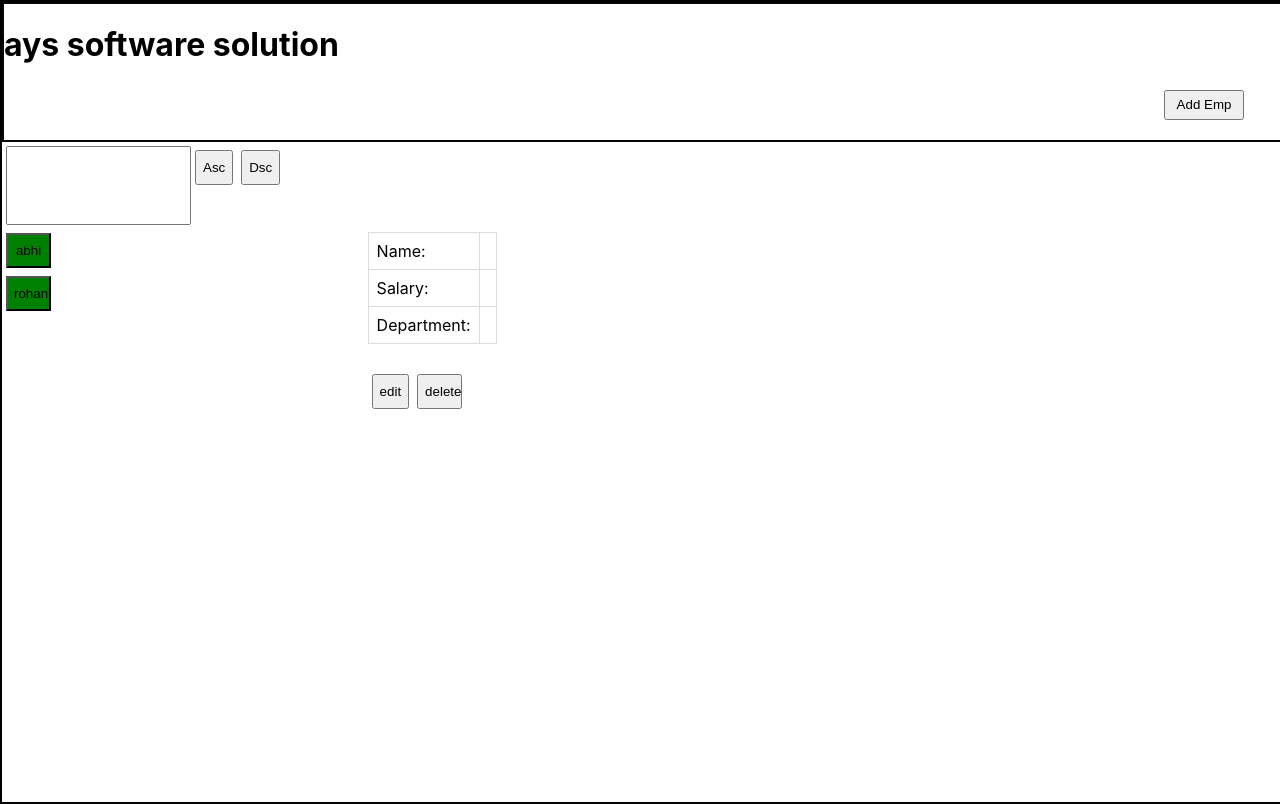
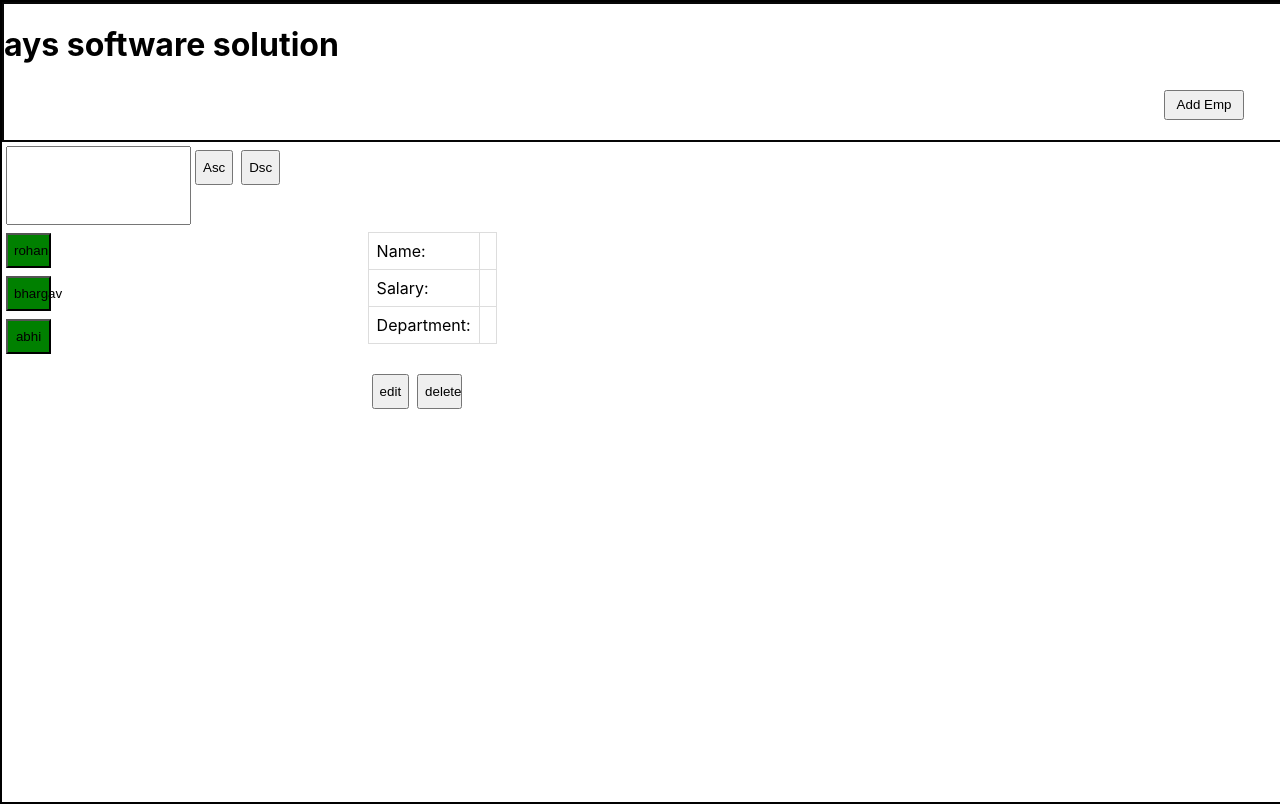
Before and after one commit to Abhishek-shinde-1818/employee-management-system-react, a React (Create React App) app: page / in a window 1280 px wide. Built offline with nearby package versions, Linux system fonts and the light colour scheme.

Commit message:
search asc and dec function added

```diff
--- a/src/App.js
+++ b/src/App.js
@@ -19,6 +19,12 @@ const App = () => {
       name:"rohan",
       salary:35000,
       dept:"ENGG"
+    },
+    {
+      id:3,
+      name:"bhargav",
+      salary:50000,
+      dept:"ENGG"
     }
   ])
   const[selected,ch_sel] = useState({})
--- a/src/components/Employee.jsx
+++ b/src/components/Employee.jsx
@@ -1,20 +1,19 @@
 import React, { useState } from 'react'
 import './employee.css'
 const Employee = (props) => {
-
+  const [selectedBt, setselectedBt]=useState("")
   const [inputValue, setInputValue] = useState("");
   function handleInputChange(e)
   {
     setInputValue(e.target.value)
-
+    setselectedBt(e.target.id)
   }
-
 
 
   return (
     <div className='employee'>
     <Toolbar emparr={props.emparr} inputValue={inputValue} handleInputChange={handleInputChange} />
-    <Employeelist emparr={props.emparr} selected={props.selected}  change_selection={props.change_selection} inputValue={inputValue} handleInputChange={handleInputChange}/>
+    <Employeelist emparr={props.emparr} selected={props.selected}  change_selection={props.change_selection} inputValue={inputValue} handleInputChange={handleInputChange} selectedBt={selectedBt}/>
     </div>
   )
 }
@@ -22,9 +21,9 @@ const Toolbar = (props) => {
 
   return (
     <div className='Toolbar'>
-      <input type="text" value={props.inputValue} onChange={props.handleInputChange} />
-      <button id="2" className='asc' type='button' >Asc</button>
-      <button id="3" className='dsc' type='button' >Dsc</button>
+      <input id="1" type="text" value={props.inputValue} onChange={props.handleInputChange} />
+      <button id="2" className='asc' type='button' onClick={props.handleInputChange} >Asc</button>
+      <button id="3" className='dsc' type='button' onClick={props.handleInputChange}>Dsc</button>
 
     </div>
   )
@@ -48,15 +47,28 @@ const Emp = (props)=>{
 const Employeelist = (props) => {
   let darr=props.emparr
   let text=props.inputValue
+  let selectedBt=props.selectedBt
+  console.log(selectedBt)
   let newarr=[]
+
+  let filtered=[]
   function fun(){
-    for(let i=0 ; i<darr.length ;i++){
-      if(text===""){
-        newarr.push(<Emp emp={darr[i]} selected={props.selected} change_selection={props.change_selection} key={darr[i].id}/>)
-      }
-      else if(darr[i].name===text){
-      newarr.push(<Emp emp={darr[i]} selected={props.selected} change_selection={props.change_selection} key={darr[i].id}/>)
-      }
+    if(selectedBt==="1")
+    {
+      filtered = darr.filter(user => user.name.includes(text));
+    }
+    else if(selectedBt==="2"){
+      darr.sort((a, b) => (a.name > b.name) ? 1 : -1)
+      filtered=darr
+    }
+    else{
+      darr.sort((a, b) => (a.name < b.name) ? 1 : -1)
+      filtered=darr
+    }
+
+    for(let i=0;i<filtered.length;i++){
+
+        newarr.push(<Emp emp={filtered[i]} selected={props.selected} change_selection={props.change_selection} key={darr[i].id}/>)
     }
     return newarr
   }
```
